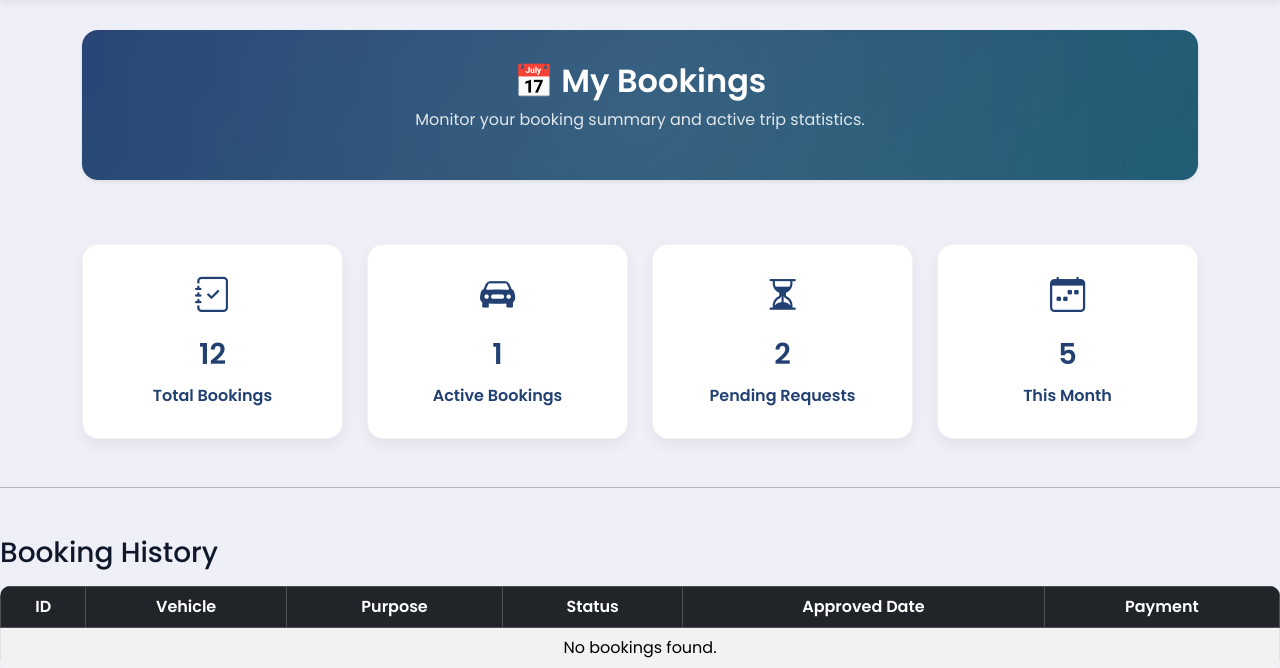
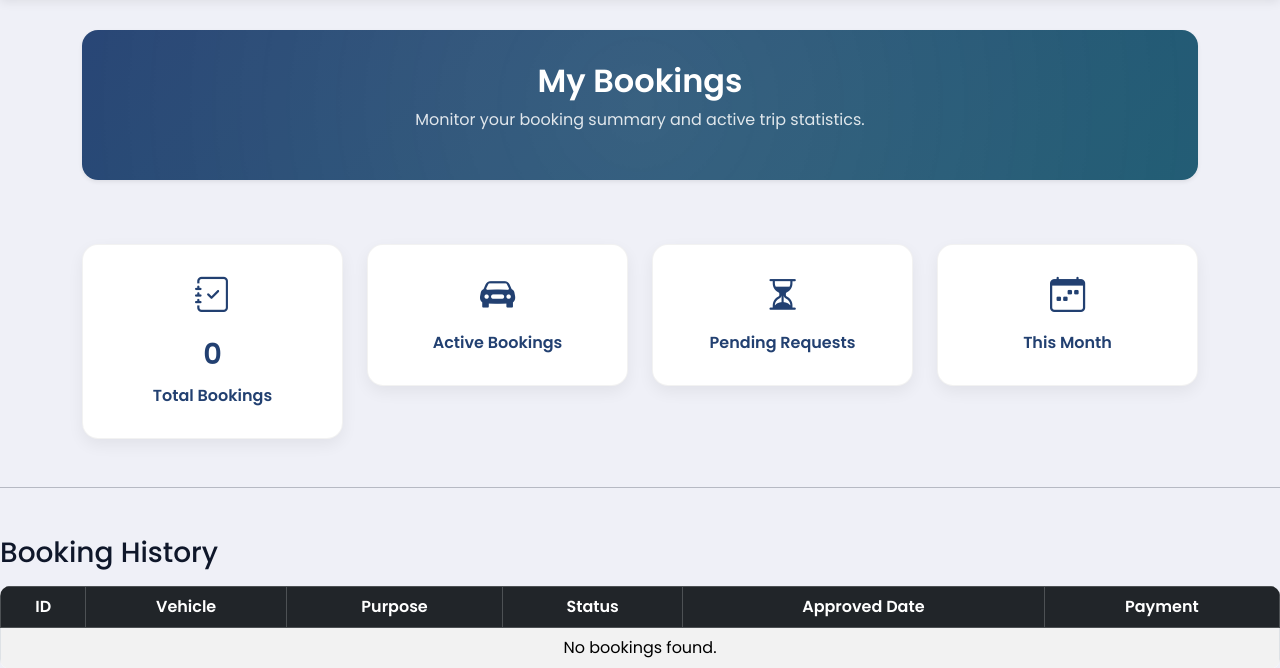
Before and after one commit to tahmidulkhan24/VMS_test, a PHP site: page /vehicle-management-system/my_booking.php in a window 1280 px wide. Shown: the part 78-746 px from the top of the page. Run offline with PHP 8.4, Linux system fonts and the light colour scheme; a user stored in the database is signed in; data comes from the database, SQL or seed files in the repository; some libraries are stand-ins or nearby versions.

Commit message:
my booking done

```diff
--- a/my_booking.php
+++ b/my_booking.php
@@ -50,19 +50,65 @@
   $bookings = $stmt->get_result();
   ?>
 
-  <!-- 🌈 Booking Header -->
   <div class="container mt-4">
     <div class="booking-header shadow-sm">
-      <h2 class="fw-bold">📅 My Bookings</h2>
+      <h2 class="fw-bold">My Bookings</h2>
       <p>Monitor your booking summary and active trip statistics.</p>
     </div>
+     <?php
+        $sql = "SELECT
+                  COUNT(b.booking_id) AS total,
+                  SUM(
+                    CASE
+                      WHEN b.status = 'Approved'
+                          AND CURDATE() BETWEEN b.start_date AND b.end_date
+                      THEN 1 ELSE 0
+                    END
+                  ) AS active,
+                  SUM(
+                    CASE WHEN b.status = 'Pending' THEN 1 ELSE 0 END
+                  ) AS pending,
+                  SUM(
+                    CASE
+                      WHEN MONTH(b.booking_date) = MONTH(CURDATE())
+                          AND YEAR(b.booking_date) = YEAR(CURDATE())
+                      THEN 1 ELSE 0
+                    END
+                  ) AS this_month
+                FROM bookings b
+                JOIN user u USING(user_id)
+                WHERE b.user_id = ?";
+
+        $stmt2 = $db->prepare($sql);
+        if (!$stmt2) {
+            die("Prepare failed (stats): " . $db->error);
+        }
+
+        $stmt2->bind_param("i", $user_id);
+
+        if (!$stmt2->execute()) {
+            $stmt2->close();
+            die("Execute failed (stats): " . $db->error);
+        }
+
+        $result = $stmt2->get_result();
+        $stats = $result ? $result->fetch_assoc() : null;
+        $stmt2->close();
+
+        $stats = $stats ?? [
+            'total' => 0,
+            'active' => 0,
+            'pending' => 0,
+            'this_month' => 0
+        ];
+        ?>
 
     <!-- 🚘 Booking Stats Cards -->
     <div class="row text-center booking-stats">
       <div class="col-md-3 col-sm-6 mt-4">
         <div class="stat-card">
           <div class="stat-icon"><i class="bi bi-journal-check"></i></div>
-          <div class="stat-number">12</div>
+          <div class="stat-number"><?php echo $stats['total'] ?></div>
           <h6>Total Bookings</h6>
         </div>
       </div>
@@ -70,7 +116,7 @@
       <div class="col-md-3 col-sm-6 mt-4">
         <div class="stat-card">
           <div class="stat-icon"><i class="bi bi-car-front-fill"></i></div>
-          <div class="stat-number">1</div>
+          <div class="stat-number"><?php echo $stats['active'] ?></div>
           <h6>Active Bookings</h6>
         </div>
       </div>
@@ -78,7 +124,7 @@
       <div class="col-md-3 col-sm-6 mt-4">
         <div class="stat-card">
           <div class="stat-icon"><i class="bi bi-hourglass-split"></i></div>
-          <div class="stat-number">2</div>
+          <div class="stat-number"><?php echo $stats['pending'] ?></div>
           <h6>Pending Requests</h6>
         </div>
       </div>
@@ -86,7 +132,7 @@
       <div class="col-md-3 col-sm-6 mt-4">
         <div class="stat-card">
           <div class="stat-icon"><i class="bi bi-calendar-week"></i></div>
-          <div class="stat-number">5</div>
+          <div class="stat-number"><?php echo $stats['this_month'] ?></div>
           <h6>This Month</h6>
         </div>
       </div>
```
